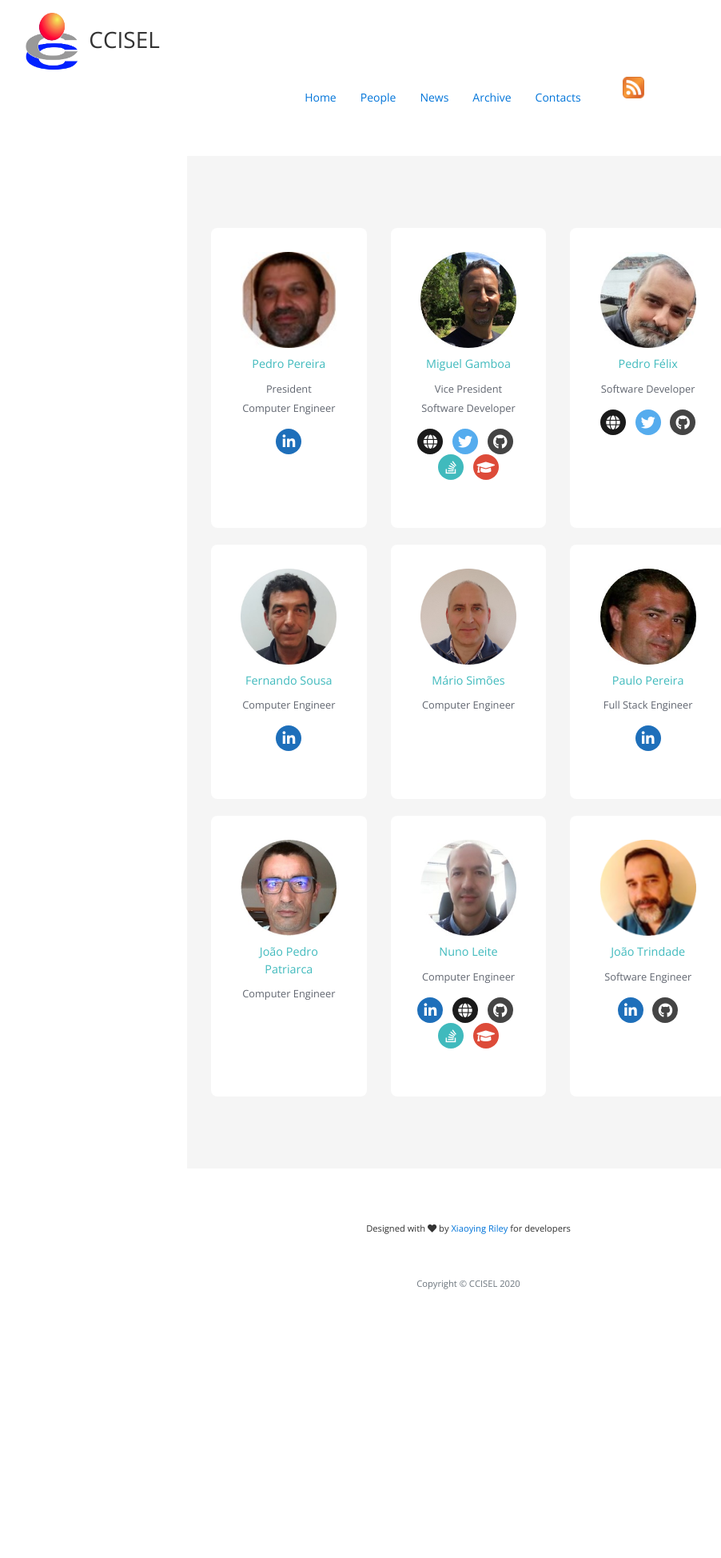
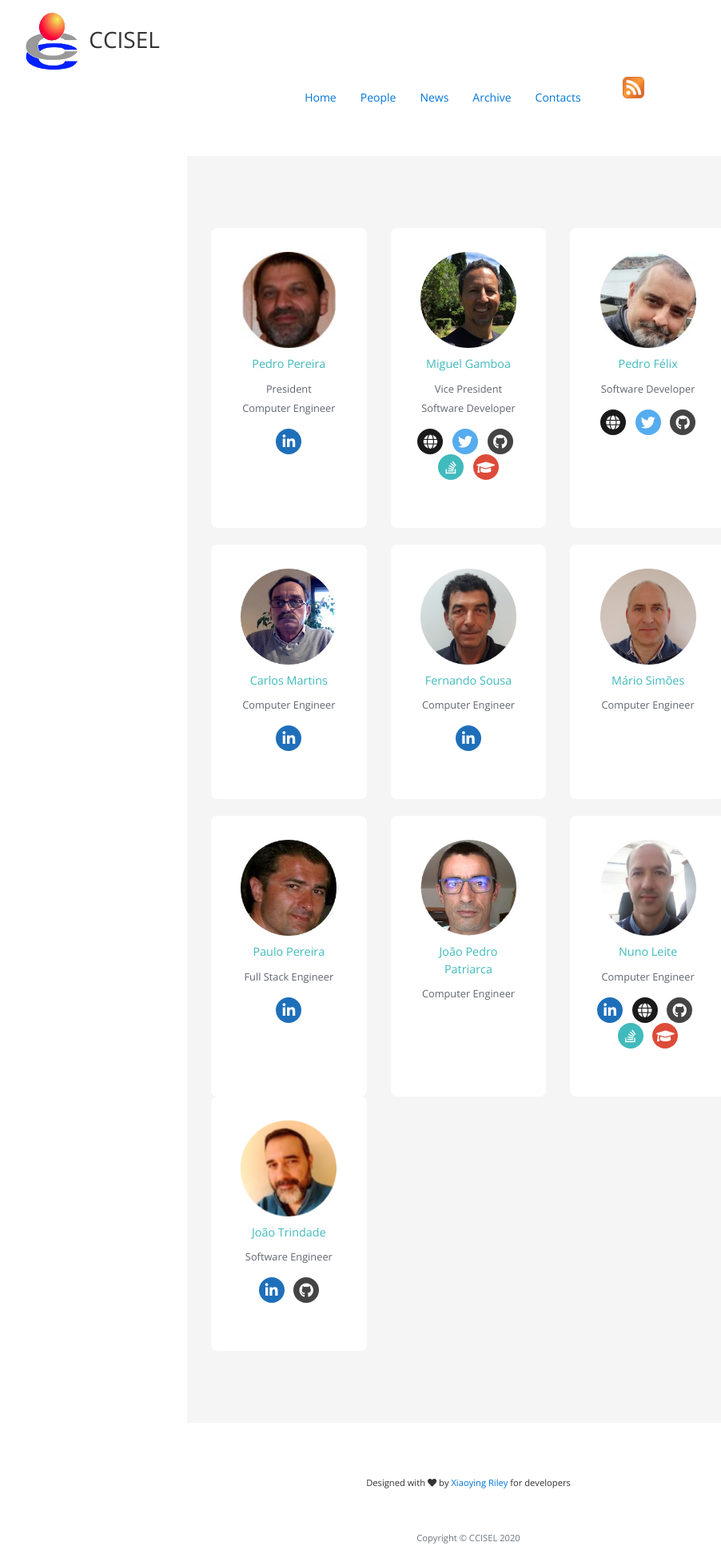
Before and after one commit to jpatri/ccisel.github.io, a Jekyll site: the page built from people.html, in a window 1280 px wide. Shown: the whole page at 80% size, without its empty margins (54-956 px from the left). Built offline with Jekyll 4.4.1, drawn with Linux system fonts in a browser that asks for light colours; before the commit the page ends 1630 px from its top, so only the background shows below that.

Commit message:
Add Martins

```diff
--- /dev/null
+++ b/_includes/team/martins.html
@@ -0,0 +1,15 @@
+<div class="item col-md-4 col-12">
+    <div class="item-inner">
+        <div class="profile mb-2">
+            <img class="profile-image" src="{{ site.url }}/assets/team/martins.jpg" alt="Carlos Martins" />
+        </div>
+
+        <div class="member-content">
+            <h3 class="member-name"><small>Carlos Martins</small></h3>
+            <div class="member-title"><small>Computer Engineer</small></div>
+            <ul class="social list-inline">
+                <li class="list-inline-item"><a class="linkedin" href="https://www.linkedin.com/in/carlos-martins-516600b" target="_blank"><i class="fab fa-linkedin-in"></i></a></li>
+            </ul>
+        </div><!--//member-content-->
+    </div><!--//item-inner-->
+</div><!--//item-->
--- a/people.html
+++ b/people.html
@@ -19,14 +19,17 @@ description: "CCISEL engineers"
         </div><!--//members-wrapper-->
         <br>
         <div class="members-wrapper row">
+            {% include team/martins.html %}
             {% include team/sousa.html %}
             {% include team/carrasqueira.html %}
-            {% include team/palbp.html %}
         </div><!--//members-wrapper-->
 		<br>
         <div class="members-wrapper row">
+            {% include team/palbp.html %}
             {% include team/patriarca.html %}
             {% include team/nleite.html %}
+        </div><!--//members-wrapper-->
+        <div class="members-wrapper row">
             {% include team/jtrindade.html %}
         </div><!--//members-wrapper-->
     </div>
```
Also changed, not shown: assets/team/martins.jpg (added).
